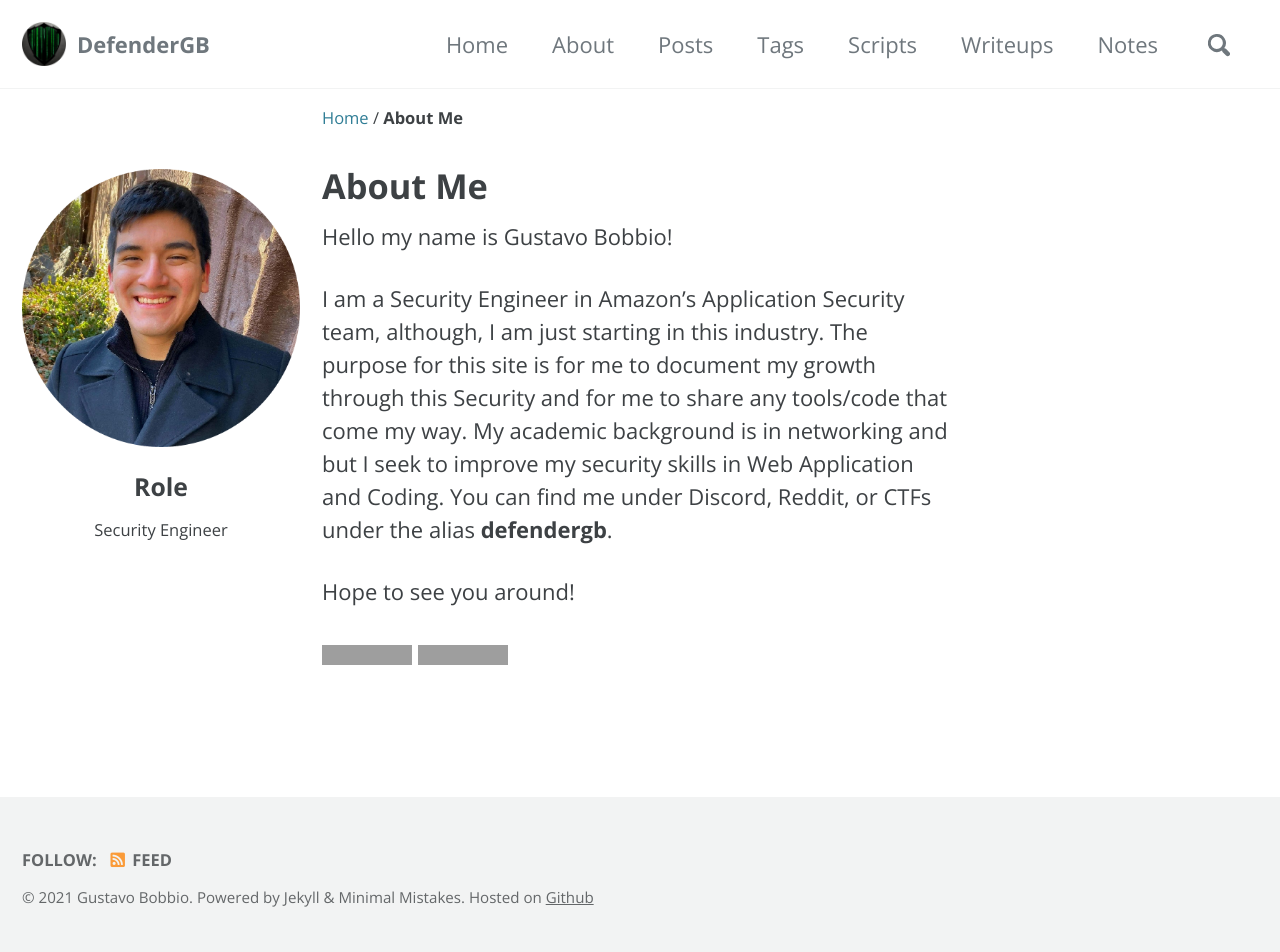
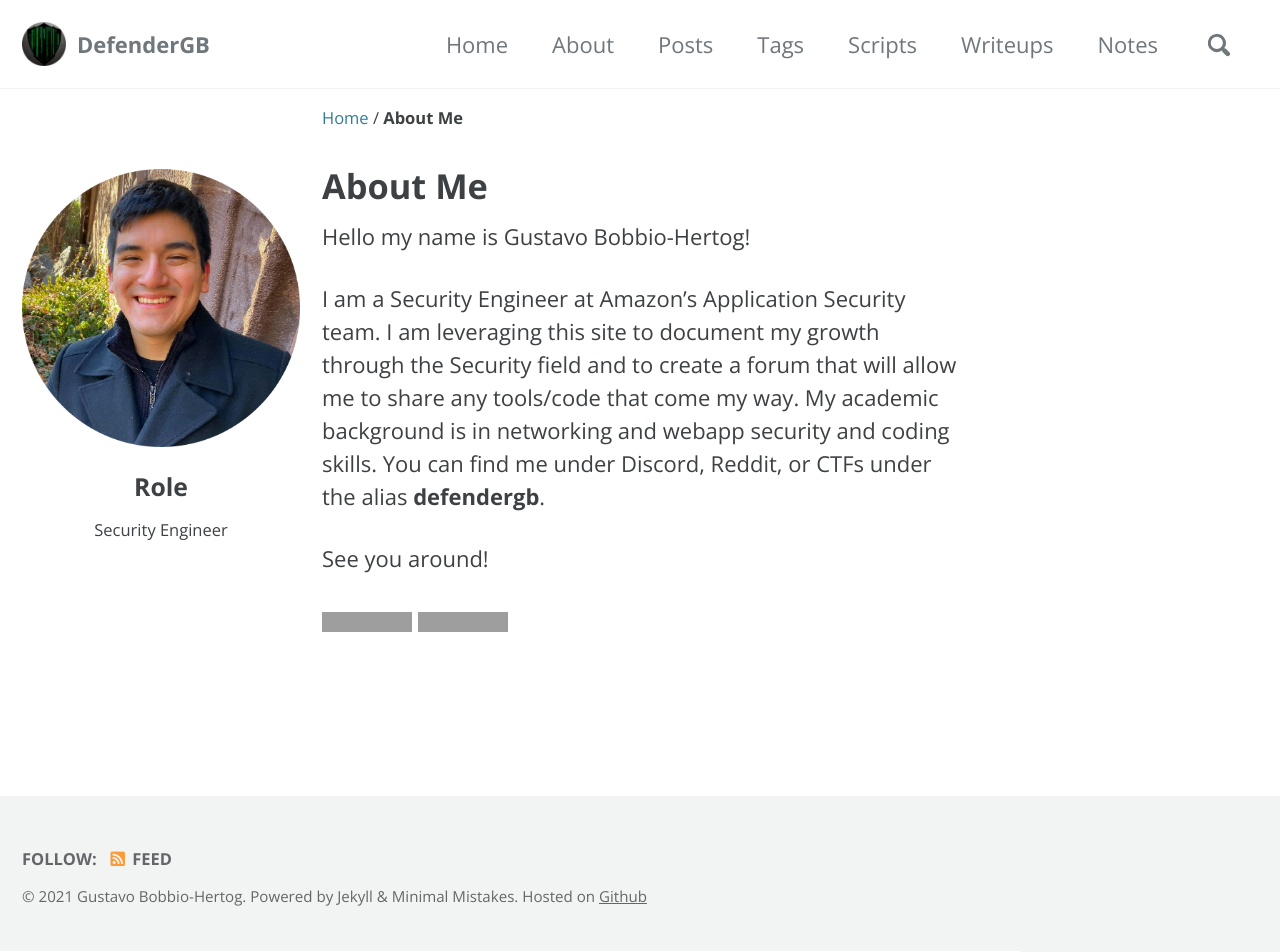
Before and after one commit to DefenderGB/defendergb.github.io, a Jekyll site: the page built from _pages/about.md, in a window 1280 px wide and 952 px high. Built offline with Jekyll 4.4.1, drawn with Linux system fonts in a browser that asks for light colours; cached includes are drawn as plain includes; comment, search, counter and statistics services are not loaded; a style sheet for code colours, icons or effects is not loaded; grey boxes are pictures that could not be loaded.

Commit message:
Modified name and cleaned up language

```diff
--- a/_config.yml
+++ b/_config.yml
@@ -19,8 +19,8 @@ locale                   : "en-US"
 title                    : "DefenderGB"
 title_separator          : "-"
 subtitle                 : # site tagline that appears below site title in masthead
-name                     : "Gustavo Bobbio"
-description              : "A cyber security blog documenting DefenderGB's journey to become an Ethical Hacker."
+name                     : "Gustavo Bobbio-Hertog"
+description              : "DefenderGB's security blog."
 url                      : "https://defendergb.org"
 baseurl                  : ""
 repository               : "DefenderGB"
@@ -95,7 +95,7 @@ analytics:
 
 # Site Author
 author:
-  name             : "Gustavo Bobbio"
+  name             : "Gustavo Bobbio-Hertog"
   avatar           : "/assets/images/profile-small.png"
   bio              : "Security Engineer"
   location         :
--- a/_pages/about.md
+++ b/_pages/about.md
@@ -9,11 +9,11 @@ sidebar:
     text: "Security Engineer"
 ---
 
-Hello my name is Gustavo Bobbio!
+Hello my name is Gustavo Bobbio-Hertog!
 
-I am a Security Engineer in Amazon's Application Security team, although, I am just starting in this industry. The purpose for this site is for me to document my growth through this Security and for me to share any tools/code that come my way. My academic background is in networking and but I seek to improve my security skills in Web Application and Coding. You can find me under Discord, Reddit, or CTFs under the alias __defendergb__.
+I am a Security Engineer at Amazon's Application Security team. I am leveraging this site to document my growth through the Security field and to create a forum that will allow me to share any tools/code that come my way. My academic background is in networking and webapp security and coding skills. You can find me under Discord, Reddit, or CTFs under the alias __defendergb__.
 
-Hope to see you around!
+See you around!
 
 <a href='https://twitter.com/DefenderGB'><img src='https://img.shields.io/twitter/follow/defendergb?style=flat-square&label=@defendergb&color=black&logo=twitter&logoColor=white' style='width:auto !important;'/></a>
 <a href='https://github.com/DefenderGB'><img src='https://img.shields.io/github/followers/DefenderGB?style=flat-square&label=DefenderGB&color=black&logo=github&logoColor=white' style='width:auto !important;'/></a><br/>
```
